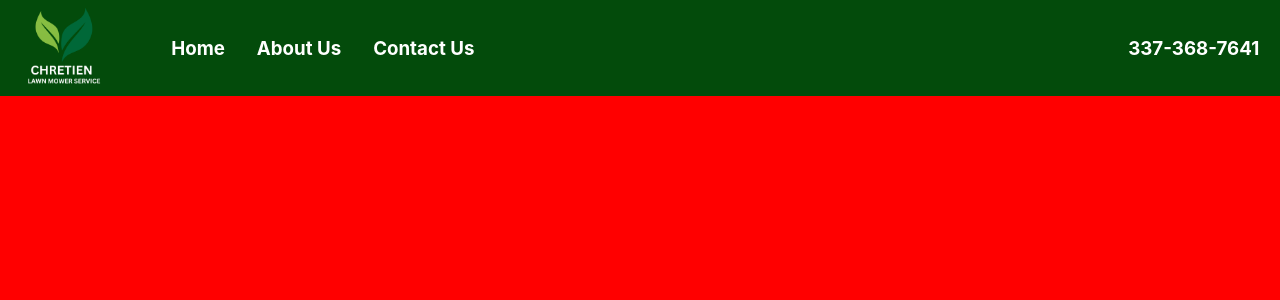
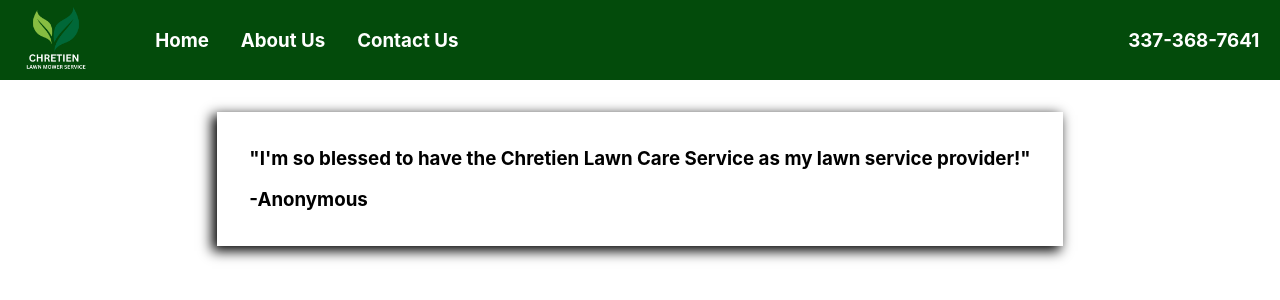
Before and after one commit to ReleventGull/ChretienLawnMowerService, a React (Create React App) app: page /home in a window 1280 px wide. Shown: the top 300 px of the page. Built offline with nearby package versions, Linux system fonts and the light colour scheme.

Commit message:
feat(vouchbox): adds vouchbox without functionality

```diff
--- /dev/null
+++ b/public/componentcss/home.css
@@ -0,0 +1,17 @@
+.routePage.home {
+    display: flex;
+    flex-direction: column;
+    align-items: center;
+    gap: 32rem;
+    height: 100%;
+    width: 100%;
+}
+
+.vouchBox {
+    max-width: 100%;
+    padding: 1rem;
+    padding-left: 2rem;
+    padding-right: 2rem;
+    margin-top: 2rem;
+    box-shadow: -4px 4px 12px 1px black;
+}
--- a/public/index.html
+++ b/public/index.html
@@ -4,6 +4,7 @@
     <meta charset="UTF-8">
     <meta name="viewport" content="width=device-width, initial-scale=1.0">
     <link rel="stylesheet" href="./style.css"/>
+    <link rel="stylesheet" href="./componentcss/home.css"/>
     <title>Document</title>
 </head>
 <body>
--- a/public/style.css
+++ b/public/style.css
@@ -24,7 +24,7 @@ body, html, #app {
     box-sizing: border-box;
     position: absolute;
     background-color: var(--primary-green);
-    height: 6rem;
+    height: 5rem;
     min-width: 100%;
     color: white;
     display: flex;
@@ -69,8 +69,7 @@ body, html, #app {
 }
 
 .pageWrap {
-    background-color: red;
-    padding-top: 6rem;
+    padding-top: 5rem;
     height: 100%;
     box-sizing: border-box;
 }
--- a/src/Components/Home.js
+++ b/src/Components/Home.js
@@ -1,7 +1,10 @@
+import {Vouch} from './exports'
+const Home = () => {
 
-const Home = () => {
+
     return (
         <div className="routePage home">
+           <Vouch />
 
         </div>
     )
--- /dev/null
+++ b/src/Components/VouchComponent.js
@@ -0,0 +1,26 @@
+import { useEffect, useState } from "react"
+import Vouches from '../Vouches'
+
+const Vouch = () => {
+    const [vouches, setVouches] = useState([])
+    const [currentVouch, setCurrentVouch] = useState('')
+
+    useEffect(() => {
+        setVouches(Vouches)
+        setCurrentVouch(Vouches[0])
+    }, [])
+
+    return (
+        !vouches ? null :
+        <div className="vouchBox">
+            <div className="vouchText">
+                <h3>
+                "{currentVouch ? currentVouch.message : ''}"
+                <p>-Anonymous</p>
+                </h3>
+
+            </div>
+        </div>
+    )
+}
+export default Vouch
--- a/src/Components/exports.js
+++ b/src/Components/exports.js
@@ -1,2 +1,3 @@
 export {default as Navbar} from './Navbar'
 export {default as Home} from './Home'
+export {default as Vouch} from './VouchComponent'
--- /dev/null
+++ b/src/Vouches.js
@@ -0,0 +1,11 @@
+const vouches = [
+    {
+        id: 1,
+        message: "I'm so blessed to have the Chretien Lawn Care Service as my lawn service provider!"
+    },
+    {
+        id:2,
+        message: "Thank you for taking care of my property. You save me tons of gas and time!"
+    }
+]
+export default vouches
```
